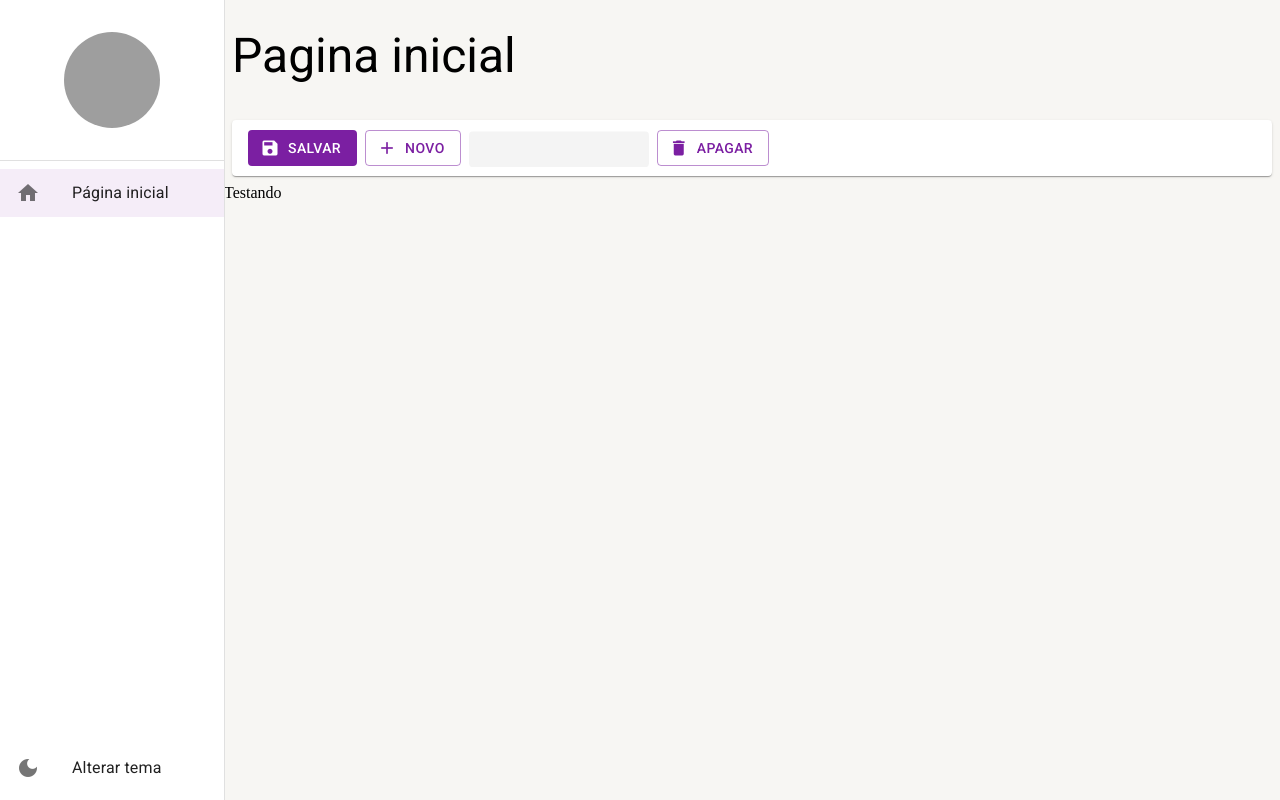
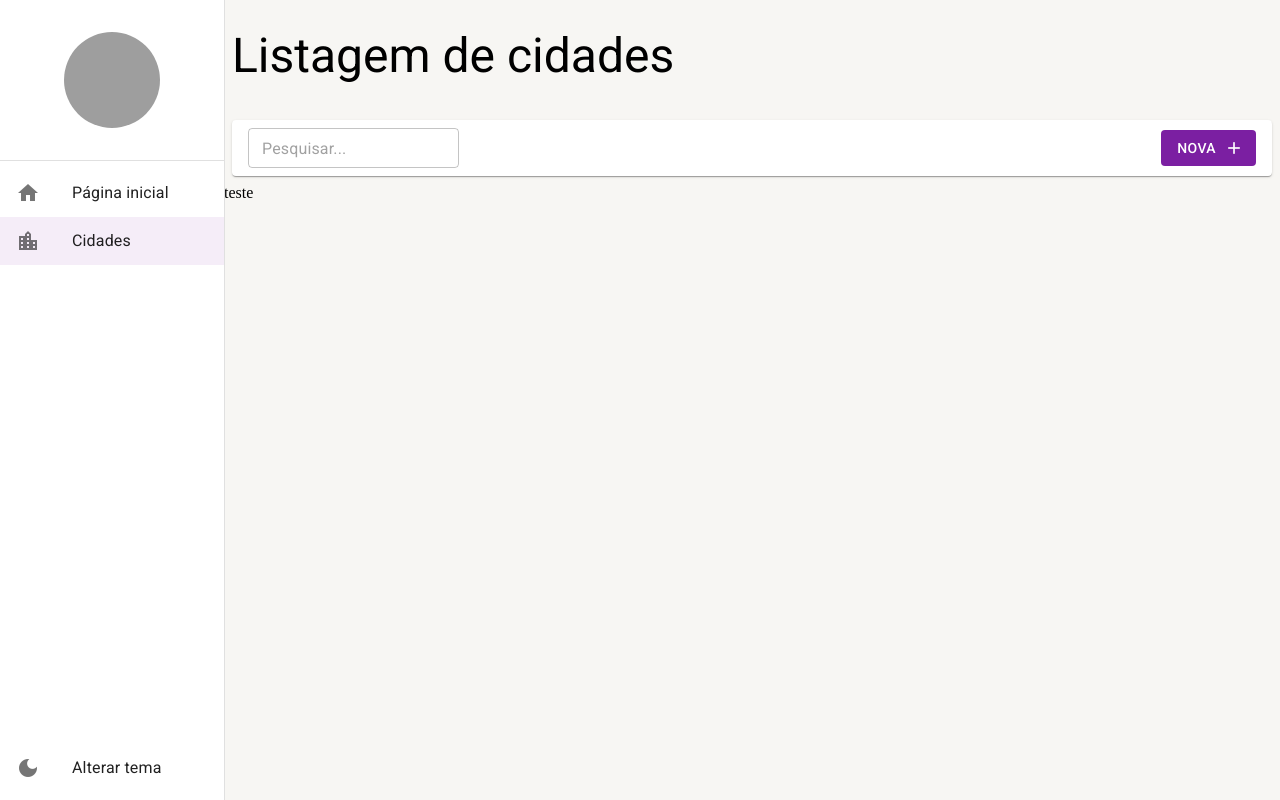
Before and after one commit to goncalveshigino/People-And-Countries, a React (Create React App) app: page /cidades in a window 1280 px wide. Before the commit this address led to /pagina-inicial. Built offline with nearby package versions, Linux system fonts and the light colour scheme; grey boxes are pictures that could not be loaded.

Commit message:
Base da tela de cidades

```diff
--- /dev/null
+++ b/src/pages/cidades/ListagemDeCidades.tsx
@@ -0,0 +1,32 @@
+import { useSearchParams } from "react-router-dom";
+
+import { LayoutBasePagina } from "../../shared/layouts";
+import { FerramentasDeListagem } from "../../shared/components";
+import { useMemo } from "react";
+
+
+
+export const ListagemDeCidades: React.FC = () => {
+    const [searchParams, setSearchParams] = useSearchParams();
+
+    const busca = useMemo(() => {
+        return searchParams.get('busca') || '';
+    }, [searchParams])
+
+    return (
+        <LayoutBasePagina
+            titulo='Listagem de cidades'
+
+            barraDeFerramentas = {
+              <FerramentasDeListagem
+                mostrarInputBusca
+                textoDaBusca= {busca}
+                textoBotaoNovo="Nova"
+                aoMudarTextoDeBusca={texto => setSearchParams({ busca: texto}, {replace: true})}
+              />
+            }
+        >
+            teste
+        </LayoutBasePagina>
+    );
+}
--- a/src/pages/index.ts
+++ b/src/pages/index.ts
@@ -1 +1,2 @@
 export * from './dashboard/Dashboard';
+export * from './cidades/ListagemDeCidades';
--- a/src/routes/index.tsx
+++ b/src/routes/index.tsx
@@ -2,7 +2,10 @@ import { useEffect } from 'react';
 import { Routes, Route, Navigate } from 'react-router-dom';
 
 import { useDrawerContext } from '../shared/contexts';
-import { Dashboard } from '../pages';
+import {
+    Dashboard,
+    ListagemDeCidades
+} from '../pages';
 
 
 
@@ -16,6 +19,11 @@ export const AppRoutes = () => {
                 icon: 'home',
                 path: '/pagina-inicial',
                 label: 'Página inicial'
+            },
+            {
+                icon: 'location_city',
+                path: '/cidades',
+                label: 'Cidades'
             }
        ]);
     }, []);
@@ -23,6 +31,7 @@ export const AppRoutes = () => {
     return(
         <Routes>
             <Route path="/pagina-inicial" element={<Dashboard />} />
+            <Route path="/cidades" element={<ListagemDeCidades />} />
 
            <Route path="*" element={<Navigate to="/pagina-inicial" />} />
         </Routes>
--- a/src/shared/components/menu-lateral/MenuLateral.tsx
+++ b/src/shared/components/menu-lateral/MenuLateral.tsx
@@ -25,7 +25,7 @@ interface IListItemLink {
    onClick: (() => void) | undefined;
 }
 
-interface IListItemLinkProps {
+interface IMenuLateralProps {
     children: React.ReactNode;
  }
 
@@ -53,7 +53,7 @@ const match = useMatch({ path: resovedPath.pathname, end: false})
     );
 }
 
-export const MenuLateral: React.FC<IMenuComponent> = ({ children }) => {
+export const MenuLateral: React.FC<IMenuLateralProps> = ({ children }) => {
   const theme = useTheme();
   const smDown = useMediaQuery(theme.breakpoints.down("sm"));
 
@@ -94,8 +94,8 @@ export const MenuLateral: React.FC<IMenuComponent> = ({ children }) => {
                     <ListItemLink
                     key={drawerOption.path}
                     icon = {drawerOption.icon}
-                    to = '/pagina-inicial'
-                    label = "Página inicial"
+                    to = {drawerOption.path}
+                    label = {drawerOption.label}
                     onClick={smDown ? toggleDrawerOpen : undefined}
                     />
                ))}
--- a/src/shared/contexts/DrawerContext.tsx
+++ b/src/shared/contexts/DrawerContext.tsx
@@ -9,7 +9,7 @@ interface IDrawerContexData{
     setDrawerOptions: (newDrawerOptions: IDrawerOptions[]) => void;
  }
 
-interface IDrawerContexProps{
+interface IDrawerProviderProps{
    children: React.ReactNode
 }
 
@@ -25,7 +25,7 @@ export const useDrawerContext = () => {
     return useContext(DrawerContext);
 }
 
-export const DrawerProvider: React.FC<IDrawerContexProps> = ({ children }) => {
+export const DrawerProvider: React.FC<IDrawerProviderProps> = ({ children }) => {
     const [isDrawerOpen, setIsDrawerOpen] = useState(false);
     const [drawerOptions, setDrawerOptions] = useState<IDrawerOptions[]>([]);
 
--- a/src/shared/contexts/ThemeContext.tsx
+++ b/src/shared/contexts/ThemeContext.tsx
@@ -8,7 +8,6 @@ import {
 } from "react";
 
 import { LightTheme, DarkTheme } from "../themes";
-
 
 
 interface IThemeContextData {
```
